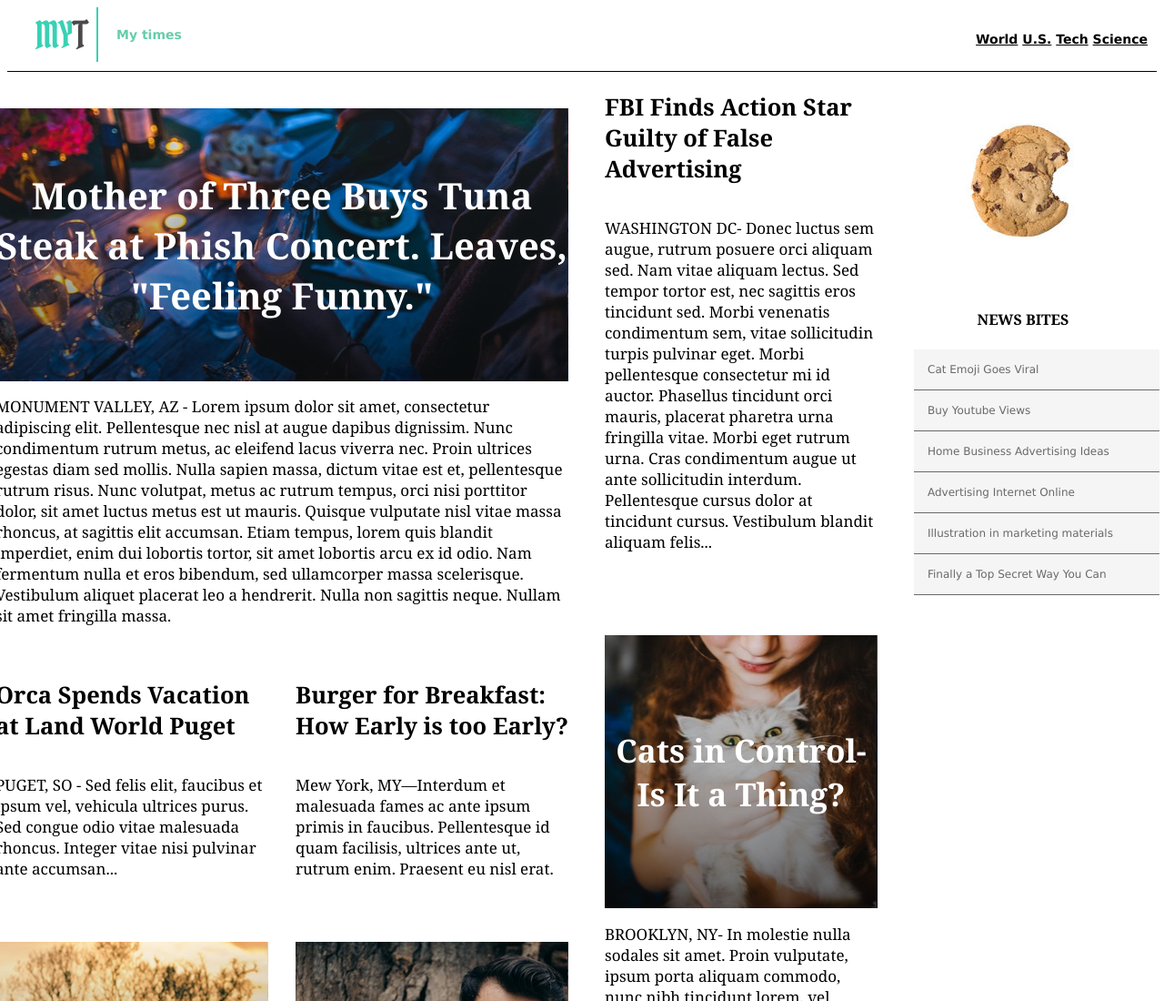
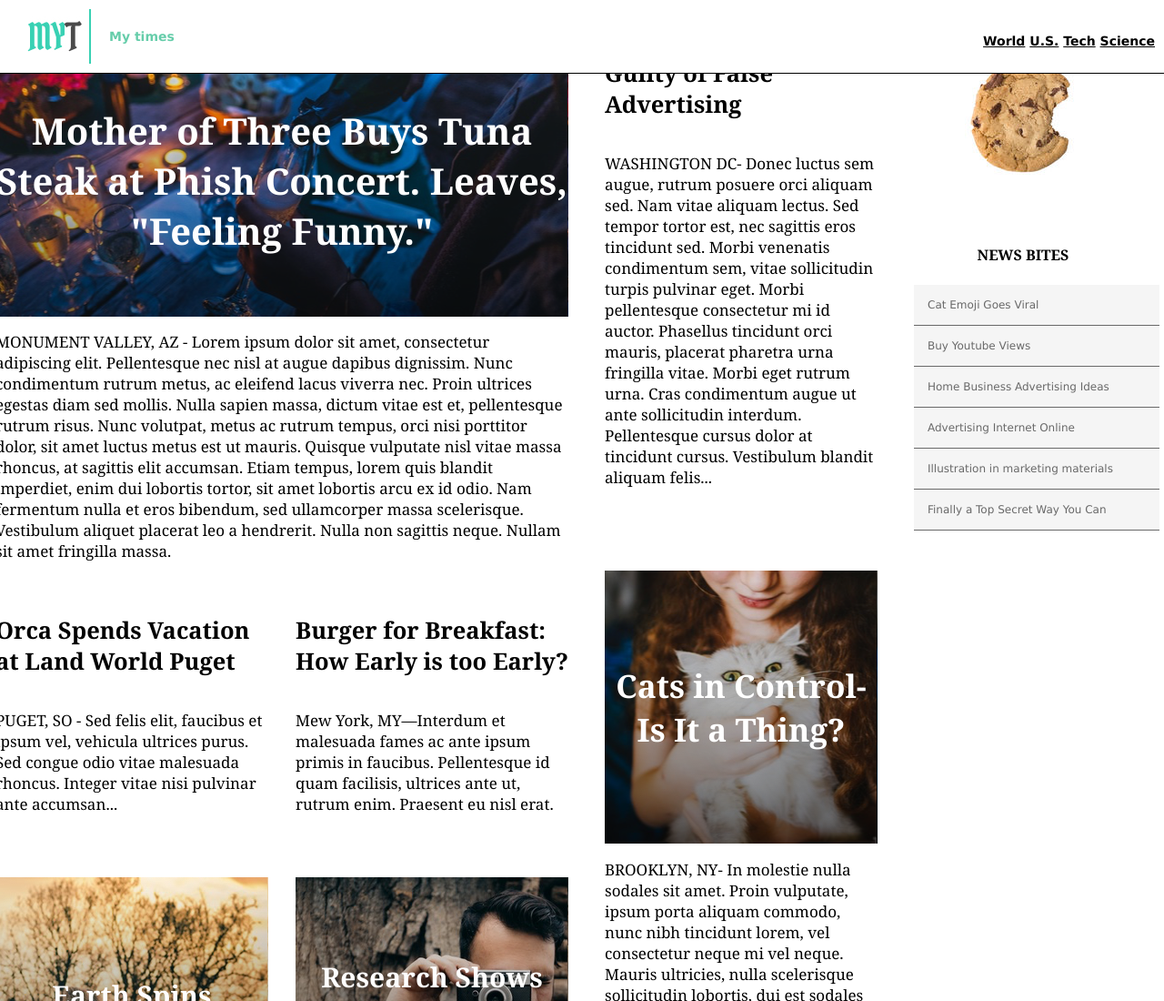
Before and after one commit to mtrovela/myTimes, a plain HTML site: page index.html in a window 1280 px wide. Shown: the top 1100 px of the page at 91% size. Drawn offline with Linux system fonts and the light colour scheme.

Commit message:
forgot to push final style.css

```diff
--- a/resources/css/style.css
+++ b/resources/css/style.css
@@ -12,6 +12,12 @@ header {
   font-weight: bold;
   background-color: white;
   border-bottom: 1px solid black;
+  position: fixed;
+  width: 100%;
+  background-color: white;
+  top: 0;
+  left: 0;
+  padding-top: 10px;
 }
 
 .logo {
```
